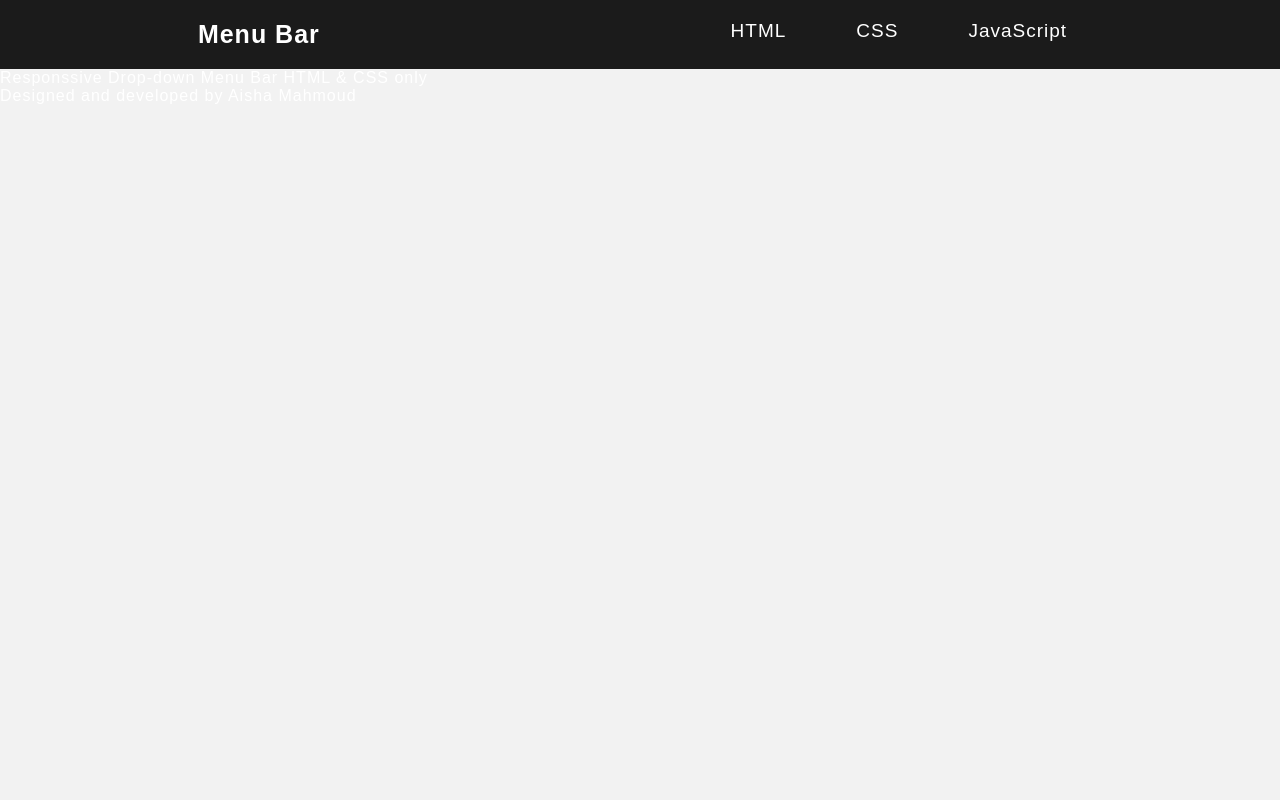
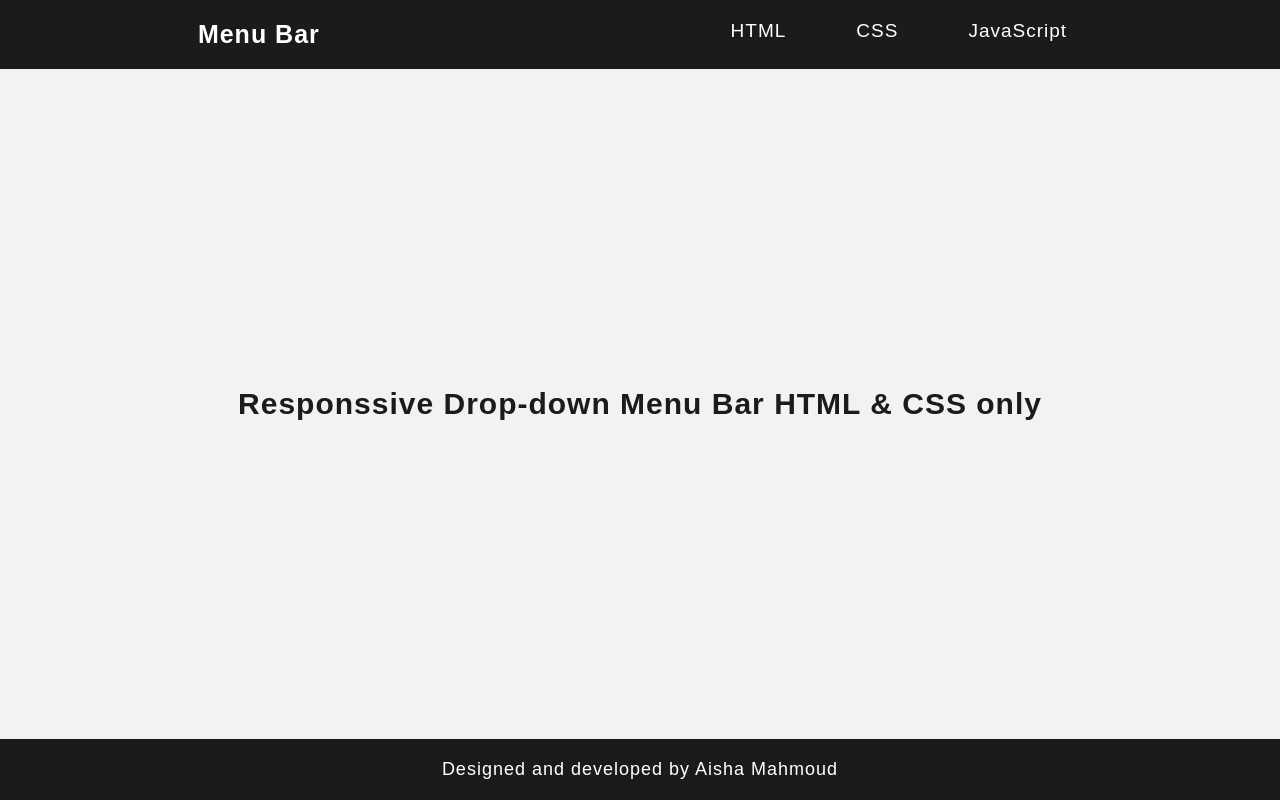
Before and after one commit to aisha72007/dropdown-menu, a plain HTML site: page index.html in a window 1280 px wide. Drawn offline with Linux system fonts and the light colour scheme.

Commit message:
design text and footer

```diff
--- a/style.css
+++ b/style.css
@@ -137,7 +137,32 @@ h1 {
 }
 
 /* ===============
-   2. header of mobile
+   2. main and footer
+================ */
+
+main{
+  color: #1b1b1b;
+
+  height: calc(100vh - 130px);
+  font-size: 30px;
+  font-weight: bold;
+  line-height: 50px;
+  display: flex;
+  justify-content: center;
+  align-items: center;
+  text-align: center;
+}
+
+footer{
+  background-color: #1b1b1b;
+
+  padding: 20px 0;
+  text-align: center;
+  font-size: 18px;
+}
+
+/* ===============
+   3. header of mobile
 ================ */
 
 .showen-mobile-screen {
```
